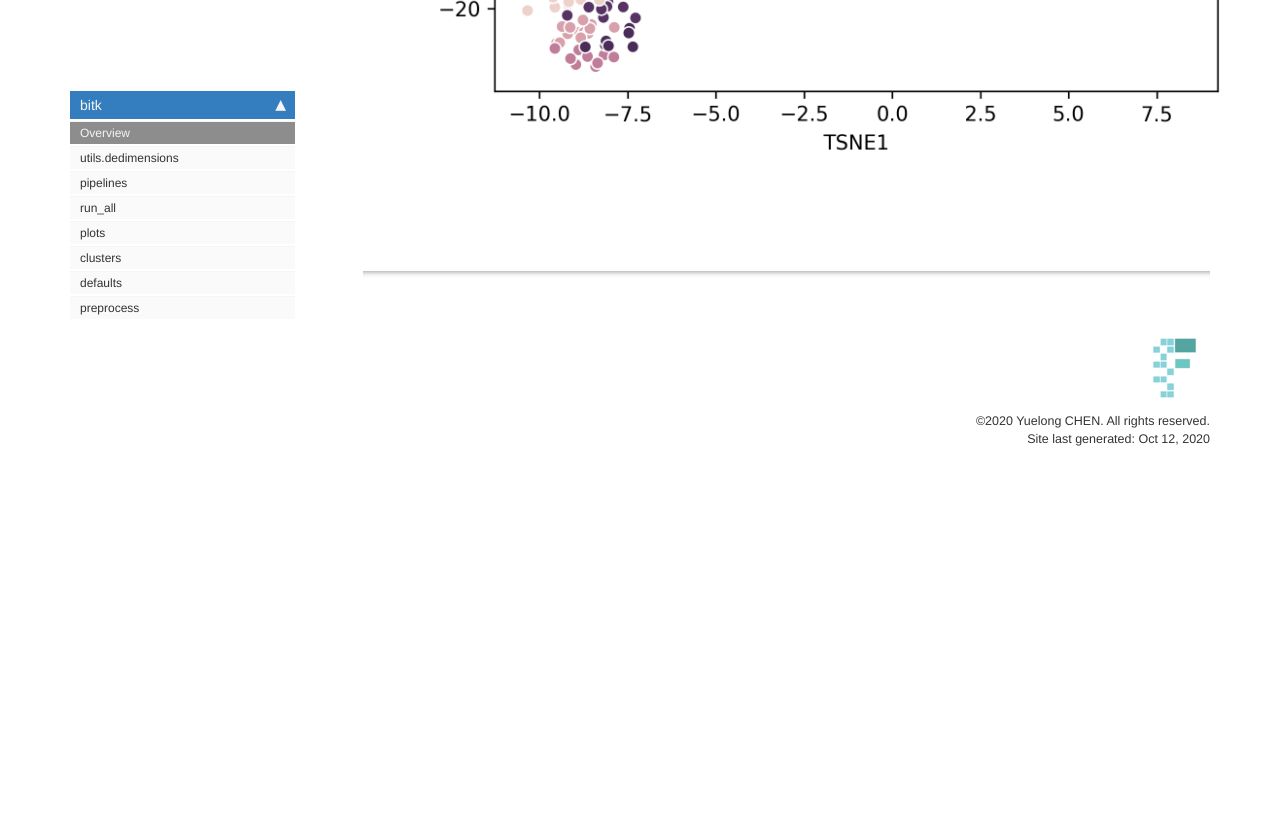
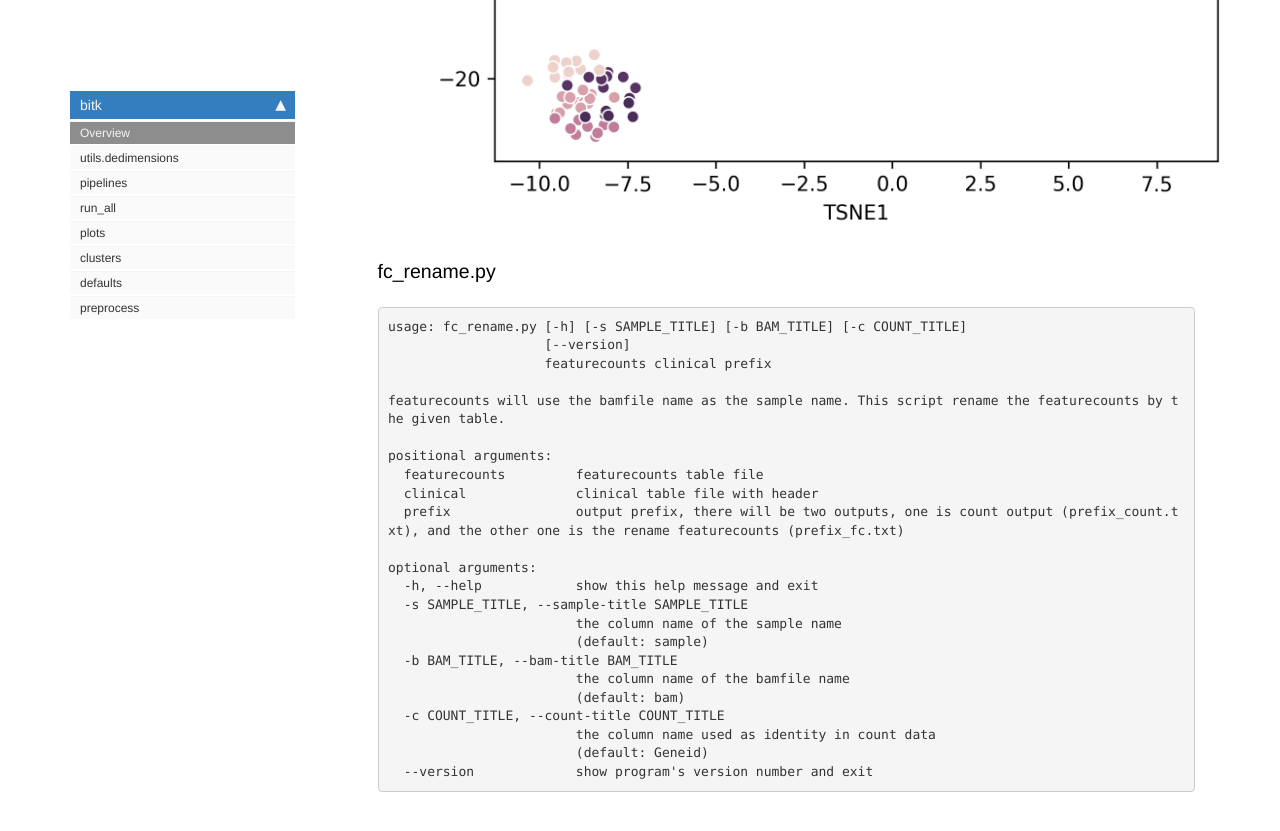
Before and after one commit to loganylchen/simplebitk, a Jekyll site: the page built from docs/index.html, in a window 1280 px wide and 900 px high, scrolled down 2215 px. Shown: the top 831 px of the window. Built offline with Jekyll 4.4.1, drawn with Linux system fonts in a browser that asks for light colours; nearby versions of some CDN libraries; comment, search, counter and statistics services are not loaded; before the commit the page ends 2713 px from its top, so only the background shows below that; some of the changed text lies outside the part shown.

Commit message:
[M]: bug fix

```diff
--- a/docs/index.html
+++ b/docs/index.html
@@ -50,6 +50,12 @@
 <div class="cell border-box-sizing text_cell rendered"><div class="inner_cell">
 <div class="text_cell_render border-box-sizing rendered_html">
 <h2 id="How-to-use">How to use<a class="anchor-link" href="#How-to-use"> </a></h2>
+</div>
+</div>
+</div>
+<div class="cell border-box-sizing text_cell rendered"><div class="inner_cell">
+<div class="text_cell_render border-box-sizing rendered_html">
+<h3 id="dedim.py">dedim.py<a class="anchor-link" href="#dedim.py"> </a></h3>
 </div>
 </div>
 </div>
@@ -109,7 +115,7 @@
 </div>
 <div class="cell border-box-sizing text_cell rendered"><div class="inner_cell">
 <div class="text_cell_render border-box-sizing rendered_html">
-<h2 id="example">example<a class="anchor-link" href="#example"> </a></h2><div class="highlight"><pre><span></span>dedim.py tests/test.csv tests/test_result <span class="se">\</span>
+<h4 id="example">example<a class="anchor-link" href="#example"> </a></h4><div class="highlight"><pre><span></span>dedim.py tests/test.csv tests/test_result <span class="se">\</span>
         --sep , --dimensions <span class="m">2</span> <span class="se">\</span>
         --no-row-feature --annotation tests/test_anno.csv <span class="se">\</span>
         --style targets --title <span class="s1">&#39;test PCA&#39;</span> <span class="se">\</span>
@@ -120,4 +126,40 @@
 </div>
 </div>
 </div>
+<div class="cell border-box-sizing text_cell rendered"><div class="inner_cell">
+<div class="text_cell_render border-box-sizing rendered_html">
+<h3 id="fc_rename.py">fc_rename.py<a class="anchor-link" href="#fc_rename.py"> </a></h3>
 </div>
+</div>
+</div>
+<div class="cell border-box-sizing text_cell rendered"><div class="inner_cell">
+<div class="text_cell_render border-box-sizing rendered_html">
+
+<pre><code>usage: fc_rename.py [-h] [-s SAMPLE_TITLE] [-b BAM_TITLE] [-c COUNT_TITLE]
+                    [--version]
+                    featurecounts clinical prefix
+
+featurecounts will use the bamfile name as the sample name. This script rename the featurecounts by the given table.
+
+positional arguments:
+  featurecounts         featurecounts table file
+  clinical              clinical table file with header
+  prefix                output prefix, there will be two outputs, one is count output (prefix_count.txt), and the other one is the rename featurecounts (prefix_fc.txt)
+
+optional arguments:
+  -h, --help            show this help message and exit
+  -s SAMPLE_TITLE, --sample-title SAMPLE_TITLE
+                        the column name of the sample name
+                        (default: sample)
+  -b BAM_TITLE, --bam-title BAM_TITLE
+                        the column name of the bamfile name
+                        (default: bam)
+  -c COUNT_TITLE, --count-title COUNT_TITLE
+                        the column name used as identity in count data
+                        (default: Geneid)
+  --version             show program's version number and exit</code></pre>
+
+</div>
+</div>
+</div>
+</div>
```
Also changed, not shown: README.md, 2 other files.
